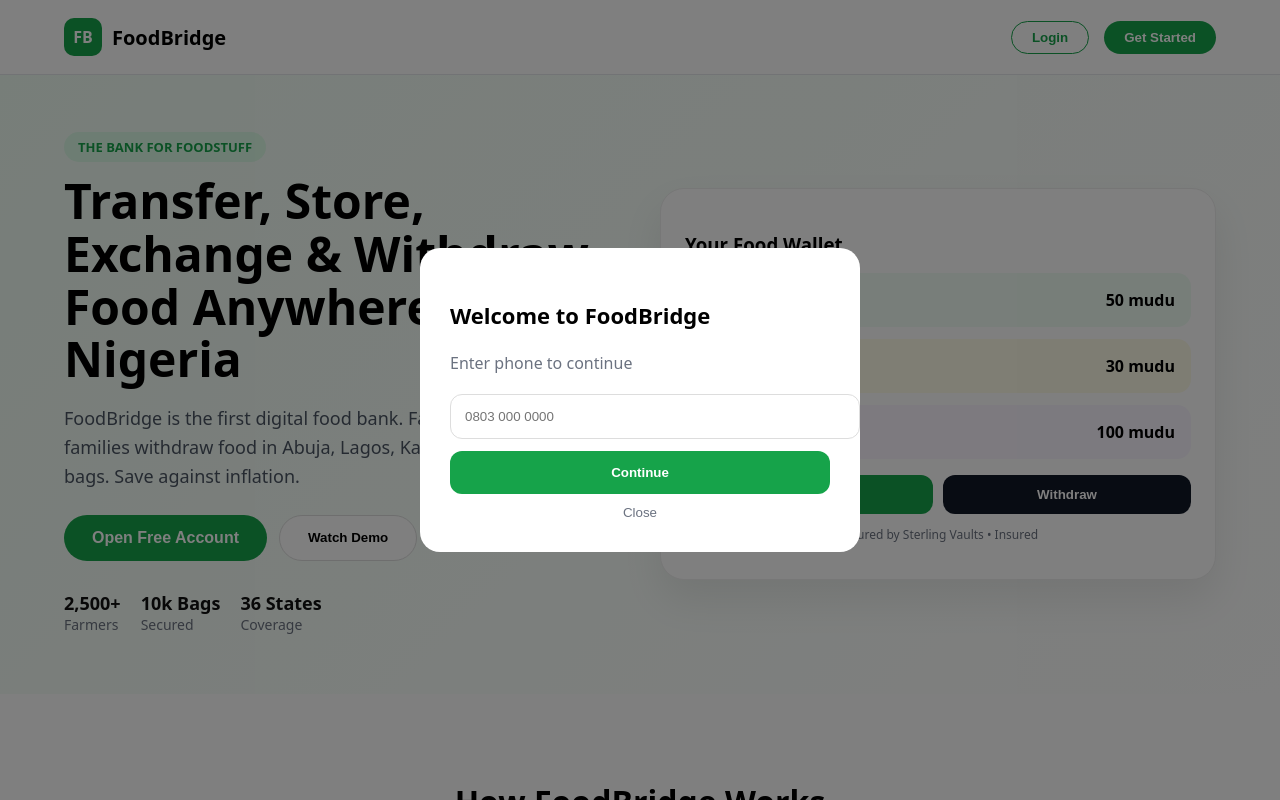
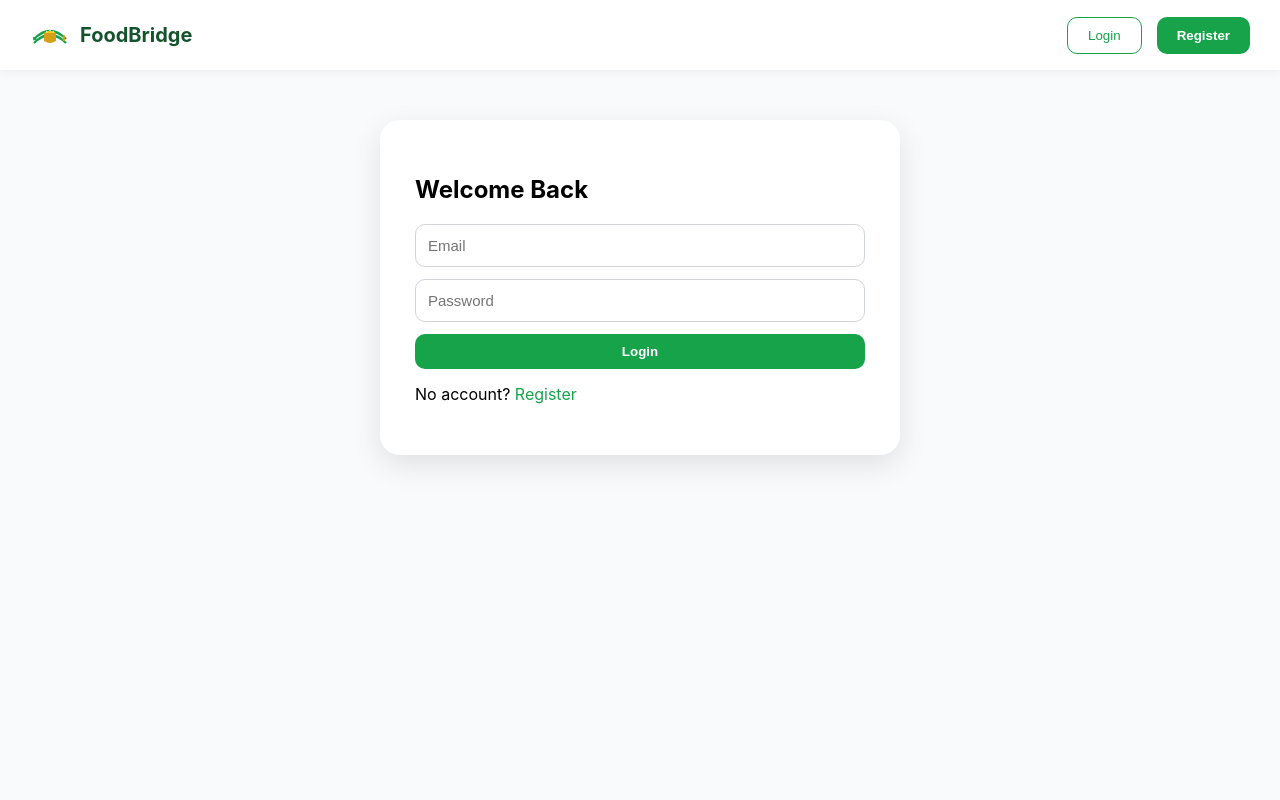
Before and after one commit to francisyakubu563-lab/Food-Bridge, a React (Vite) app: page / in a window 1280 px wide. Both pictures are taken after a click on the button "Login". Shown: the top 800 px of the page. Built offline with nearby package versions, Linux system fonts and the light colour scheme.

Commit message:
Refactor App component and add Logo component

```diff
--- a/src/App.jsx
+++ b/src/App.jsx
@@ -1,99 +1,180 @@
-import React, { useState } from 'react'
+import { useState, useEffect } from 'react';
+
+// LOGO COMPONENT - Basket on Bridge (Farm to City)
+const Logo = ({ size = 40 }) => (
+  <div style={{ display: 'flex', alignItems: 'center', gap: '10px' }}>
+    <svg width={size} height={size} viewBox="0 0 100 100" fill="none">
+      {/* Bridge */}
+      <path d="M10 60 Q50 20 90 60" stroke="#16a34a" strokeWidth="6" fill="none" />
+      <path d="M10 70 Q50 30 90 70" stroke="#16a34a" strokeWidth="6" fill="none" />
+      {/* Basket */}
+      <path d="M35 45 L35 65 Q50 75 65 65 L65 45" fill="#d4a017" />
+      <path d="M35 45 Q50 35 65 45" fill="#facc15" />
+      {/* Food grains */}
+      <circle cx="42" cy="42" r="2" fill="#fef3c7" />
+      <circle cx="50" cy="38" r="2.5" fill="#fef3c7" />
+      <circle cx="58" cy="42" r="2" fill="#fef3c7" />
+      {/* Farm */}
+      <rect x="8" y="55" width="8" height="8" fill="#16a34a" />
+      {/* City */}
+      <rect x="82" y="50" width="5" height="15" fill="#d4a017" />
+    </svg>
+    <span style={{ fontWeight: 'bold', fontSize: size*0.5, color: '#14532d' }}>FoodBridge</span>
+  </div>
+);
 
 export default function App() {
-  const [showLogin, setShowLogin] = useState(false)
-  const [balance] = useState({ rice: 50, beans: 30, garri: 100 })
+  const [page, setPage] = useState('home');
+  const [user, setUser] = useState(null);
+  const [form, setForm] = useState({ fullName: '', phone: '', email: '', password: '', confirm: '', userType: 'consumer', location: '' });
+  const [loginForm, setLoginForm] = useState({ email: '', password: '' });
+
+  useEffect(() => {
+    const saved = localStorage.getItem('foodbridge_user');
+    if(saved) setUser(JSON.parse(saved));
+  }, []);
+
+  const handleRegister = (e) => {
+    e.preventDefault();
+    if(!form.fullName ||!form.phone ||!form.email ||!form.password) return alert('Fill all fields');
+    if(form.password!== form.confirm) return alert('Passwords do not match');
+    if(form.password.length < 6) return alert('Password min 6 chars');
+
+    const users = JSON.parse(localStorage.getItem('foodbridge_users') || '[]');
+    if(users.find(u => u.email === form.email)) return alert('Email already registered');
+
+    const newUser = {...form, id: Date.now() };
+    users.push(newUser);
+    localStorage.setItem('foodbridge_users', JSON.stringify(users));
+    localStorage.setItem('foodbridge_user', JSON.stringify(newUser));
+    setUser(newUser);
+    setPage('dashboard');
+    alert('Registration successful! Welcome to FoodBridge');
+  };
+
+  const handleLogin = (e) => {
+    e.preventDefault();
+    const users = JSON.parse(localStorage.getItem('foodbridge_users') || '[]');
+    const found = users.find(u => u.email === loginForm.email && u.password === loginForm.password);
+    if(!found) return alert('Invalid email or password');
+    localStorage.setItem('foodbridge_user', JSON.stringify(found));
+    setUser(found);
+    setPage('dashboard');
+  };
+
+  const logout = () => {
+    localStorage.removeItem('foodbridge_user');
+    setUser(null);
+    setPage('home');
+  };
 
   return (
-    <div style={{ minHeight: '100vh' }}>
+    <div style={{ fontFamily: 'Inter, sans-serif', minHeight: '100vh', background: '#f8fafc' }}>
       {/* NAV */}
-      <nav style={{ display:'flex', justifyContent:'space-between', alignItems:'center', padding:'18px 5%', background:'white', borderBottom:'1px solid #e5e7eb', position:'sticky', top:0, zIndex:10 }}>
-        <div style={{ display:'flex', alignItems:'center', gap:10 }}>
-          <div style={{ width:38, height:38, background:'#16a34a', borderRadius:10, display:'grid', placeItems:'center', color:'white', fontWeight:900 }}>FB</div>
-          <b style={{ fontSize:20 }}>FoodBridge</b>
-        </div>
-        <div style={{ display:'flex', gap:15 }}>
-          <button onClick={()=>setShowLogin(true)} style={{ padding:'8px 20px', borderRadius:20, border:'1px solid #16a34a', background:'white', color:'#16a34a', fontWeight:600 }}>Login</button>
-          <button onClick={()=>setShowLogin(true)} style={{ padding:'8px 20px', borderRadius:20, border:'none', background:'#16a34a', color:'white', fontWeight:600 }}>Get Started</button>
+      <nav style={{ display: 'flex', justifyContent: 'space-between', padding: '15px 30px', background: 'white', boxShadow: '0 2px 10px rgba(0,0,0,0.05)', alignItems: 'center' }}>
+        <div onClick={() => setPage('home')} style={{ cursor: 'pointer' }}><Logo /></div>
+        <div style={{ display: 'flex', gap: '15px' }}>
+          {!user? <>
+            <button onClick={() => setPage('login')} style={btnOutline}>Login</button>
+            <button onClick={() => setPage('register')} style={btnGreen}>Register</button>
+          </> : <>
+            <span style={{ padding: '8px' }}>Hi, {user.fullName.split(' ')[0]}</span>
+            <button onClick={() => setPage('dashboard')} style={btnOutline}>Dashboard</button>
+            <button onClick={logout} style={btnOutline}>Logout</button>
+          </>}
         </div>
       </nav>
 
-      {/* HERO */}
-      <section style={{ padding:'60px 5%', display:'flex', flexWrap:'wrap', gap:40, alignItems:'center', background:'linear-gradient(135deg,#f0fdf4,#fff)' }}>
-        <div style={{ flex:'1 1 400px' }}>
-          <span style={{ background:'#dcfce7', color:'#16a34a', padding:'6px 14px', borderRadius:20, fontSize:13, fontWeight:700 }}>THE BANK FOR FOODSTUFF</span>
-          <h1 style={{ fontSize:48, lineHeight:1.1, margin:'18px 0', fontWeight:900 }}>Transfer, Store, Exchange & Withdraw Food Anywhere in Nigeria</h1>
-          <p style={{ color:'#4b5563', fontSize:18, lineHeight:1.6 }}>FoodBridge is the first digital food bank. Farmers deposit harvest, families withdraw food in Abuja, Lagos, Kano — without moving bags. Save against inflation.</p>
-          <div style={{ display:'flex', gap:12, marginTop:24 }}>
-            <button onClick={()=>setShowLogin(true)} style={{ padding:'14px 28px', borderRadius:30, background:'#16a34a', color:'white', border:'none', fontWeight:700, fontSize:16 }}>Open Free Account</button>
-            <button style={{ padding:'14px 28px', borderRadius:30, background:'white', border:'1px solid #ddd', fontWeight:600 }}>Watch Demo</button>
+      {page === 'home' && (
+        <div>
+          <div style={{ textAlign: 'center', padding: '80px 20px', background: 'linear-gradient(135deg,#dcfce7,#fef9c3)' }}>
+            <Logo size={80} />
+            <h1 style={{ fontSize: '48px', color: '#14532d', margin: '20px 0' }}>Bridging Farms to Families</h1>
+            <p style={{ fontSize: '20px', color: '#4b5563', maxWidth: '700px', margin: '0 auto 30px' }}>Nigeria's first digital food bank. We connect farmers with surplus, donors, and families in need through a transparent basket-on-bridge system.</p>
+            <button onClick={() => setPage('register')} style={{...btnGreen, padding: '15px 30px', fontSize: '18px' }}>Join FoodBridge Now</button>
+
+            {/* FOUNDER */}
+            <div style={{ marginTop: '60px', background: 'white', maxWidth: '600px', margin: '60px auto 0', padding: '25px', borderRadius: '20px', display: 'flex', gap: '20px', alignItems: 'center', boxShadow: '0 10px 30px rgba(0,0,0,0.1)' }}>
+              <img src="https://images.unsplash.com/photo-1500648767791-00dcc994a43e?w=200" alt="founder" style={{ width: '90px', height: '90px', borderRadius: '50%', objectFit: 'cover' }} />
+              <div style={{ textAlign: 'left' }}>
+                <h3 style={{ margin: 0 }}>Founder - Abuja, FCT</h3>
+                <p style={{ margin: '5px 0', color: '#6b7280' }}>"I built FoodBridge to end food waste and hunger in Nigeria. Every basket shared is a bridge to hope."</p>
+              </div>
+            </div>
           </div>
-          <div style={{ display:'flex', gap:20, marginTop:30, color:'#6b7280', fontSize:14 }}>
-            <div><b style={{color:'#111', fontSize:18}}>2,500+</b><br/>Farmers</div>
-            <div><b style={{color:'#111', fontSize:18}}>10k Bags</b><br/>Secured</div>
-            <div><b style={{color:'#111', fontSize:18}}>36 States</b><br/>Coverage</div>
+
+          <div style={{ display: 'grid', gridTemplateColumns: 'repeat(auto-fit,minmax(250px,1fr))', gap: '20px', padding: '40px', maxWidth: '1100px', margin: '0 auto' }}>
+            {[
+              { t: 'For Farmers', d: 'Sell surplus, reduce waste, earn more' },
+              { t: 'For Families', d: 'Access affordable fresh food near you' },
+              { t: 'For Donors', d: 'Track your impact, transparent donations' },
+            ].map(c => (
+              <div key={c.t} style={{ background: 'white', padding: '25px', borderRadius: '15px', boxShadow: '0 4px 10px rgba(0,0,0,0.05)' }}>
+                <h3 style={{ color: '#16a34a' }}>{c.t}</h3><p>{c.d}</p>
+              </div>
+            ))}
           </div>
         </div>
-        <div style={{ flex:'1 1 350px', background:'white', borderRadius:24, padding:24, boxShadow:'0 20px 40px rgba(0,0,0,0.08)', border:'1px solid #eee' }}>
-          <h3 style={{ marginBottom:16 }}>Your Food Wallet</h3>
-          <div style={{ display:'grid', gap:12 }}>
-            <div style={{ display:'flex', justifyContent:'space-between', padding:16, background:'#f0fdf4', borderRadius:14 }}><span>🍚 Rice</span><b>{balance.rice} mudu</b></div>
-            <div style={{ display:'flex', justifyContent:'space-between', padding:16, background:'#fefce8', borderRadius:14 }}><span>🫘 Beans</span><b>{balance.beans} mudu</b></div>
-            <div style={{ display:'flex', justifyContent:'space-between', padding:16, background:'#faf5ff', borderRadius:14 }}><span>🌾 Garri</span><b>{balance.garri} mudu</b></div>
+      )}
+
+      {page === 'register' && (
+        <div style={formWrap}>
+          <div style={formCard}>
+            <h2>Join FoodBridge</h2>
+            <p>Create your account - 100% free</p>
+            <form onSubmit={handleRegister} style={{ display: 'flex', flexDirection: 'column', gap: '12px', marginTop: '20px' }}>
+              <input placeholder="Full Name *" style={input} value={form.fullName} onChange={e => setForm({...form, fullName: e.target.value })} />
+              <input placeholder="Phone Number (e.g. 080...)*" style={input} value={form.phone} onChange={e => setForm({...form, phone: e.target.value })} />
+              <input placeholder="Email *" type="email" style={input} value={form.email} onChange={e => setForm({...form, email: e.target.value })} />
+              <input placeholder="Location (e.g. Abuja)" style={input} value={form.location} onChange={e => setForm({...form, location: e.target.value })} />
+              <select style={input} value={form.userType} onChange={e => setForm({...form, userType: e.target.value })}>
+                <option value="consumer">I need food (Consumer)</option>
+                <option value="farmer">I am a Farmer</option>
+                <option value="donor">I want to Donate</option>
+                <option value="volunteer">Volunteer / Rider</option>
+              </select>
+              <input placeholder="Password *" type="password" style={input} value={form.password} onChange={e => setForm({...form, password: e.target.value })} />
+              <input placeholder="Confirm Password *" type="password" style={input} value={form.confirm} onChange={e => setForm({...form, confirm: e.target.value })} />
+              <button type="submit" style={btnGreen}>Create Account</button>
+            </form>
+            <p style={{ marginTop: '15px' }}>Already have account? <span onClick={() => setPage('login')} style={{ color: '#16a34a', cursor: 'pointer' }}>Login</span></p>
           </div>
-          <div style={{ display:'grid', gridTemplateColumns:'1fr 1fr', gap:10, marginTop:16 }}>
-            <button style={{ padding:12, borderRadius:12, background:'#16a34a', color:'white', border:'none', fontWeight:600 }}>Deposit</button>
-            <button style={{ padding:12, borderRadius:12, background:'#111827', color:'white', border:'none', fontWeight:600 }}>Withdraw</button>
+        </div>
+      )}
+
+      {page === 'login' && (
+        <div style={formWrap}>
+          <div style={formCard}>
+            <h2>Welcome Back</h2>
+            <form onSubmit={handleLogin} style={{ display: 'flex', flexDirection: 'column', gap: '12px', marginTop: '20px' }}>
+              <input placeholder="Email" type="email" style={input} value={loginForm.email} onChange={e => setLoginForm({...loginForm, email: e.target.value })} />
+              <input placeholder="Password" type="password" style={input} value={loginForm.password} onChange={e => setLoginForm({...loginForm, password: e.target.value })} />
+              <button type="submit" style={btnGreen}>Login</button>
+            </form>
+            <p style={{ marginTop: '15px' }}>No account? <span onClick={() => setPage('register')} style={{ color: '#16a34a', cursor: 'pointer' }}>Register</span></p>
           </div>
-          <p style={{ fontSize:12, color:'#6b7280', marginTop:12, textAlign:'center' }}>Secured by Sterling Vaults • Insured</p>
         </div>
-      </section>
+      )}
 
-      {/* HOW IT WORKS */}
-      <section style={{ padding:'60px 5%', background:'white' }}>
-        <h2 style={{ textAlign:'center', fontSize:32, fontWeight:800, marginBottom:10 }}>How FoodBridge Works</h2>
-        <p style={{ textAlign:'center', color:'#6b7280', marginBottom:40 }}>Like a bank, but for food</p>
-        <div style={{ display:'grid', gridTemplateColumns:'repeat(auto-fit,minmax(220px,1fr))', gap:20 }}>
-          {[
-            { step:'01', title:'Deposit', desc:'Take your harvest to our partner warehouse. We weigh, grade, and credit your FoodBridge account instantly.' },
-            { step:'02', title:'Store', desc:'We store safely with anti-pest, insurance. Your food value grows as market price increases.' },
-            { step:'03', title:'Transfer', desc:'Send 10 mudu rice to your mother in Abuja from your farm in Benue. She gets code to withdraw.' },
-            { step:'04', title:'Withdraw', desc:'Walk to any FoodBridge agent, show code, collect fresh equivalent food or cash.' },
-          ].map(c=>(
-            <div key={c.step} style={{ padding:24, border:'1px solid #e5e7eb', borderRadius:18 }}>
-              <div style={{ width:40, height:40, background:'#16a34a', color:'white', borderRadius:10, display:'grid', placeItems:'center', fontWeight:800 }}>{c.step}</div>
-              <h4 style={{ margin:'14px 0 8px', fontSize:18 }}>{c.title}</h4>
-              <p style={{ color:'#6b7280', fontSize:14, lineHeight:1.6 }}>{c.desc}</p>
-            </div>
-          ))}
-        </div>
-      </section>
-
-      {/* FOUNDER */}
-      <section style={{ padding:'50px 5%', background:'#111827', color:'white', display:'flex', flexWrap:'wrap', gap:30, alignItems:'center', borderRadius:24, margin:'20px 5%' }}>
-        <img src="https://i.pravatar.cc/150?img=68" alt="Francis" style={{ width:100, height:100, borderRadius:'50%', border:'3px solid #16a34a' }} />
-        <div style={{ flex:'1 1 300px' }}>
-          <h3 style={{ fontSize:22 }}>Built by Francis Yakubu</h3>
-          <p style={{ color:'#9ca3af', marginTop:8, lineHeight:1.6 }}>Founder & CEO, FoodBridge. Vision: End food waste, stop hunger transfer cost, and make every Nigerian a food bank owner. "If money can be banked, why not food?"</p>
-        </div>
-        <div style={{ background:'#16a34a', padding:'12px 20px', borderRadius:30, fontWeight:700 }}>Abuja • Nigeria</div>
-      </section>
-
-      {/* FOOTER */}
-      <footer style={{ textAlign:'center', padding:30, color:'#6b7280', fontSize:13 }}>© 2026 FoodBridge. The Bank for Foodstuff. All rights reserved.</footer>
-
-      {/* LOGIN MODAL */}
-      {showLogin && (
-        <div onClick={()=>setShowLogin(false)} style={{ position:'fixed', inset:0, background:'rgba(0,0,0,0.5)', display:'grid', placeItems:'center', zIndex:50, padding:20 }}>
-          <div onClick={e=>e.stopPropagation()} style={{ background:'white', padding:30, borderRadius:20, width:'100%', maxWidth:380 }}>
-            <h3 style={{ fontSize:22, fontWeight:800 }}>Welcome to FoodBridge</h3>
-            <p style={{ color:'#6b7280', margin:'8px 0 20px' }}>Enter phone to continue</p>
-            <input placeholder="0803 000 0000" style={{ width:'100%', padding:14, borderRadius:12, border:'1px solid #ddd', marginBottom:12 }} />
-            <button onClick={()=>{setShowLogin(false); alert('Dashboard coming next after deployment!')}} style={{ width:'100%', padding:14, borderRadius:12, background:'#16a34a', color:'white', border:'none', fontWeight:700 }}>Continue</button>
-            <button onClick={()=>setShowLogin(false)} style={{ width:'100%', marginTop:10, background:'none', border:'none', color:'#6b7280' }}>Close</button>
+      {page === 'dashboard' && user && (
+        <div style={{ padding: '40px', maxWidth: '900px', margin: '0 auto' }}>
+          <h1>Dashboard - Hello {user.fullName} 👋</h1>
+          <div style={{ background: 'white', padding: '20px', borderRadius: '15px', marginTop: '20px' }}>
+            <p><b>Name:</b> {user.fullName}</p>
+            <p><b>Phone:</b> {user.phone}</p>
+            <p><b>Email:</b> {user.email}</p>
+            <p><b>Type:</b> {user.userType}</p>
+            <p><b>Location:</b> {user.location}</p>
+            <p style={{ marginTop: '20px', color: '#16a34a', fontWeight: 'bold' }}>✅ Registration working! Your account is saved in browser.</p>
           </div>
         </div>
       )}
     </div>
-  )
+  );
 }
+
+const btnGreen = { background: '#16a34a', color: 'white', border: 'none', padding: '10px 20px', borderRadius: '10px', cursor: 'pointer', fontWeight: 'bold' };
+const btnOutline = { background: 'white', color: '#16a34a', border: '1px solid #16a34a', padding: '10px 20px', borderRadius: '10px', cursor: 'pointer' };
+const input = { padding: '12px', borderRadius: '10px', border: '1px solid #d1d5db', fontSize: '15px' };
+const formWrap = { display: 'flex', justifyContent: 'center', padding: '50px 20px' };
+const formCard = { background: 'white', padding: '35px', borderRadius: '20px', width: '100%', maxWidth: '450px', boxShadow: '0 10px 30px rgba(0,0,0,0.1)' };
```
